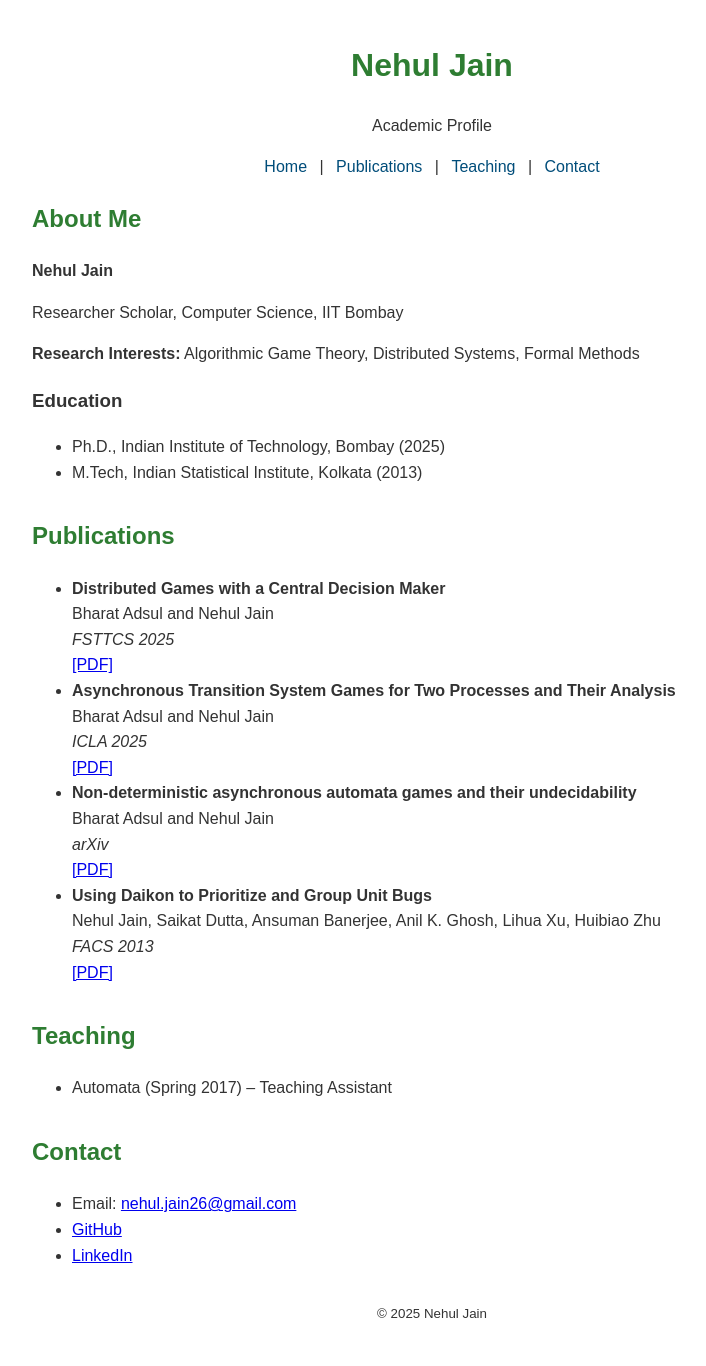
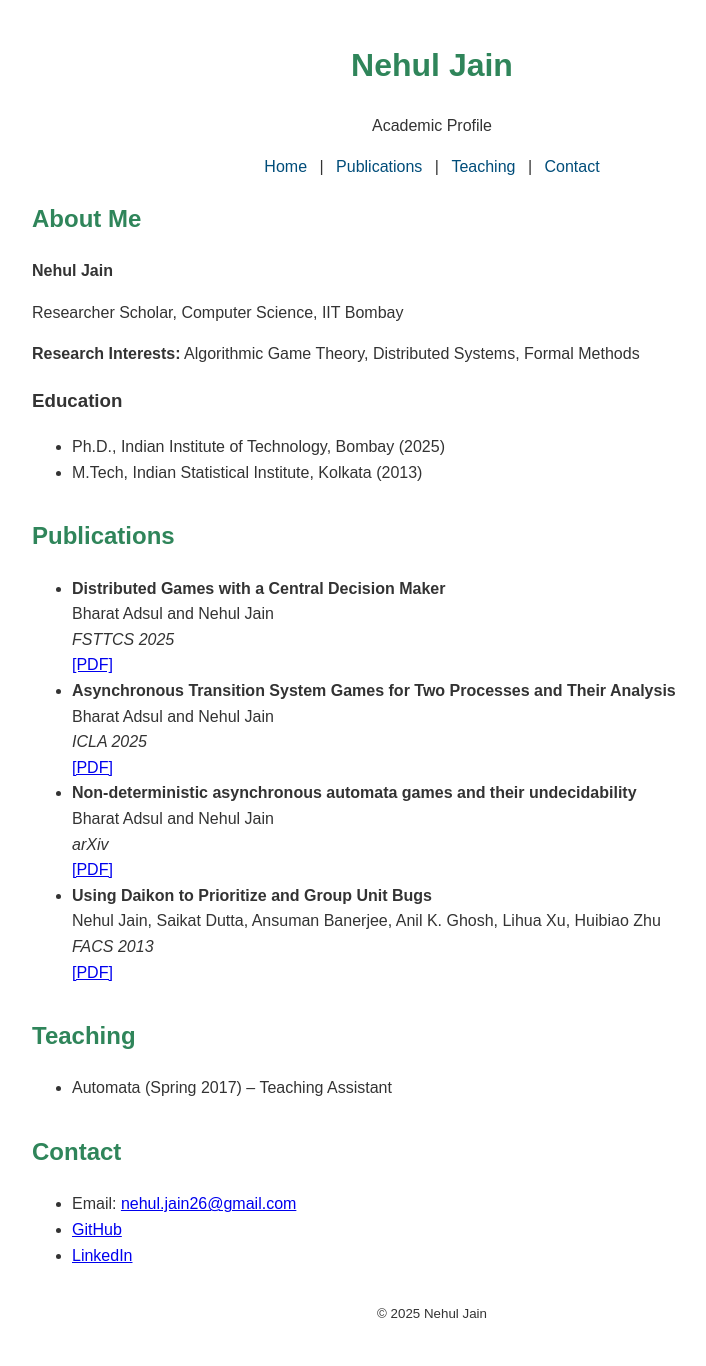
Before and after one commit to nehuljain26/nehuljain26.github.io, a Jekyll site: the page built from index.md, in a window 1280 px wide. Shown: the whole page, without its empty margins (208-914 px from the left). Built offline with Jekyll 4.4.1, drawn with Linux system fonts in a browser that asks for light colours.

Commit message:
Update style.css

```diff
--- a/assets/style.css
+++ b/assets/style.css
@@ -9,7 +9,7 @@ header, footer {
   text-align: center;
 }
 h1, h2 {
-  color: #2E7D32;
+  color: #2F855A;
 }
 nav a {
   margin: 0 8px;
```
